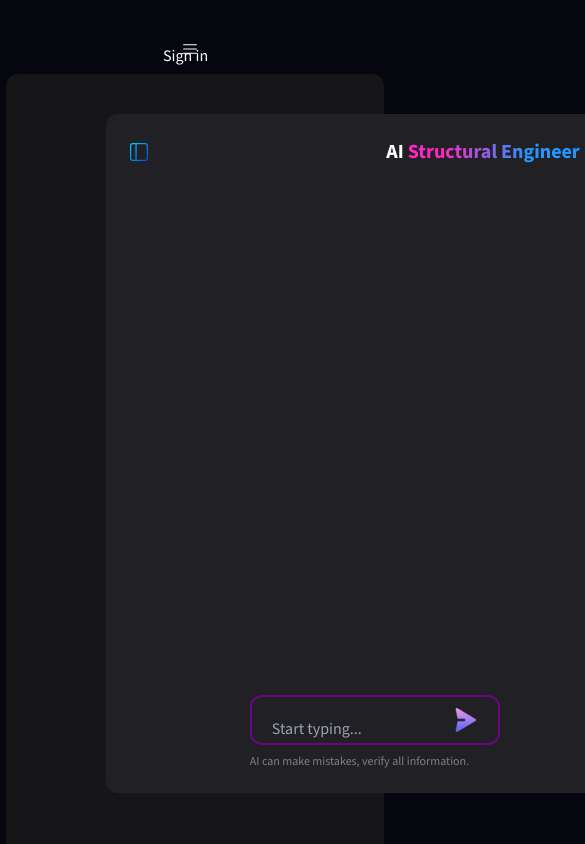
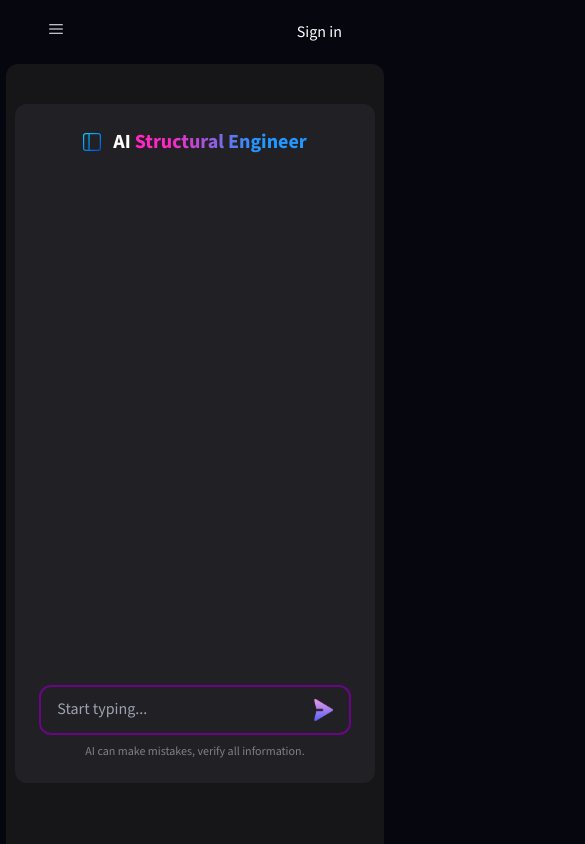
Before and after one commit to Huzaifa134/api_integration, a Next.js app: page / in a window 390 px wide. Shown: the top 844 px of the page, 585 px wide, since content can reach past the window. Built offline with nearby package versions, Linux system fonts and the light colour scheme.

Commit message:
fully responsive

```diff
--- a/src/app/Header/page.jsx
+++ b/src/app/Header/page.jsx
@@ -108,15 +108,12 @@ const Header = () => {
   return (
     <div
       style={{
-        backgroundColor: "#161618",
-        width: "97%",
         margin: "0 auto",
-        justifyContent: "space-between",
       }}
-      className="text-white  rounded-xl  flex flex-wrap  "
+      className="text-white justify-between w-[97%] rounded-xl bg-[#161618] flex flex-wrap max-[960px]:justify-center  "
     >
-      <div className="flex flex-col items-center mt-[40px] ml-[100px] bg-[#212125] rounded-xl custom-height p-6">
-        <div className="flex w-[450px] justify-between ">
+      <div className="flex flex-col items-center mt-[40px] ml-[100px] bg-[#212125] rounded-xl custom-height p-6 w-[750px] max-[960px]:w-[95%] max-[960px]:ml-0">
+        <div className="flex w-full justify-center ">
           <Image
             src={blue_logo}
             alt="blue Logo"
@@ -125,7 +122,7 @@ const Header = () => {
             // className="mt-12 ml-16"
           />
           {/* <h2 className=" mt-10  md:ml-96 text-xl font-bold sm:ml-60 max-[488px]:ml-5 max-[690px]:ml-32"> */}
-          <h2 className="text-xl font-bold">
+          <h2 className="text-xl font-bold pl-3">
             AI{" "}
             <span
               className="bg-gradient-to-r from-20% from-[#ff27c3] to-[#2496ff] to-70% bg-clip-text text-transparent"
@@ -187,7 +184,7 @@ const Header = () => {
           {products.map((product) => (
             <div key={product.id}>
               {!product.user ? (
-                <div className="flex items-start gap-2.5 pt-3 ">
+                <div className="flex items-start gap-2.5 pt-3 mr-20">
                   <Image
                     className="w-8 h-8 rounded-full"
                     src={chatgpt}
@@ -214,18 +211,18 @@ const Header = () => {
                   </div>
                 </div>
               ) : (
-                <div className="flex gap-2.5 justify-end pt-3">
-                  <div className="flex flex-col items-end w-full max-w-[320px] leading-1.5 p-4 border-gray-200 bg-[#e0f0ff] rounded-e-xl rounded-es-xl dark:bg-gray-700">
+                <div className="flex gap-2.5 justify-end pt-3 ml-20">
+                  <div className="flex flex-col items-start w-full max-w-[320px] leading-1.5 p-4 border-gray-200 bg-[#e0f0ff] rounded-e-xl rounded-es-xl dark:bg-gray-700">
                     <div className="flex items-center space-x-2 rtl:space-x-reverse">
+                      <span className="text-sm font-semibold text-gray-900 dark:text-white">
+                        You
+                      </span>
                       <span className="text-sm font-normal text-gray-500 dark:text-gray-400">
                         {product.datTime}
                       </span>
-                      <span className="text-sm font-semibold text-gray-900 dark:text-white">
-                        You
-                      </span>
                     </div>
 
-                    <p className="text-sm font-normal py-2.5 text-gray-900 dark:text-white text-end">
+                    <p className="text-sm font-normal py-2.5 text-gray-900 dark:text-white">
                       {product.message}
                     </p>
                     <span className="text-sm font-normal text-gray-500 dark:text-gray-400">
@@ -247,15 +244,15 @@ const Header = () => {
         </div>
 
         {/* <div className="flex  flex-col mt-32 pb-32 lg:ml-32 sm:ml-10  justify-center "> */}
-        <div className="flex flex-col justify-center ">
+        <div className="flex flex-col items-center w-full">
           <form
             action=""
-            className="flex border-2 rounded-xl max-[469px]:w-[250px] sm:w-[600px] max-[690px]:w-[400px] max-[690px]:ml-10 h-[50px] border-[#6B0485]"
+            className="flex border-2 px-4 rounded-xl w-full h-[50px] border-[#6B0485]"
           >
             <textarea
               placeholder="Start typing..."
               type="text"
-              className="bg-transparent md:w-[550px] sm:w-[355px] max-[469px]:w-[200px] max-[690px]:w-[350px]   p-5  border-0 focus:outline-none no-scroll-resize"
+              className="bg-transparent w-full py-[10px]  border-0 focus:outline-none no-scroll-resize"
               value={text}
               onKeyDown={(e) => {
                 //
@@ -282,7 +279,7 @@ const Header = () => {
               <Image src={submit} />
             </button>
           </form>
-          <p className="text-xs ml-[200px] sm-ml:10 max-[690px]:ml-10 text-[#818181] pt-2">
+          <p className="text-xs text-[#818181] pt-2">
             AI can make mistakes, verify all information.
           </p>
         </div>
--- a/src/app/Nav/page.jsx
+++ b/src/app/Nav/page.jsx
@@ -11,8 +11,8 @@ import {
 
 const Nav = () => {
   return (
-    <div className="mb-10 text-white w-[97%]  " style={{ margin: "10px auto" }}>
-      <nav className="flex   ml-44 mt-10 ">
+    <div className=" flex text-white w-full py-5 justify-between px-44 max-[960px]:px-12 ">
+      <nav className="flex">
         <ul className="lg:flex gap-x-20 hidden">
           <li>
             <Link href="/">S T R U</Link>
@@ -67,7 +67,7 @@ const Nav = () => {
         </div>
       </nav>
 
-      <div className="mr-44 mt-[-20px]" style={{ float: "right" }}>
+      <div className="">
         <a href="">Sign in</a>
       </div>
     </div>
```
